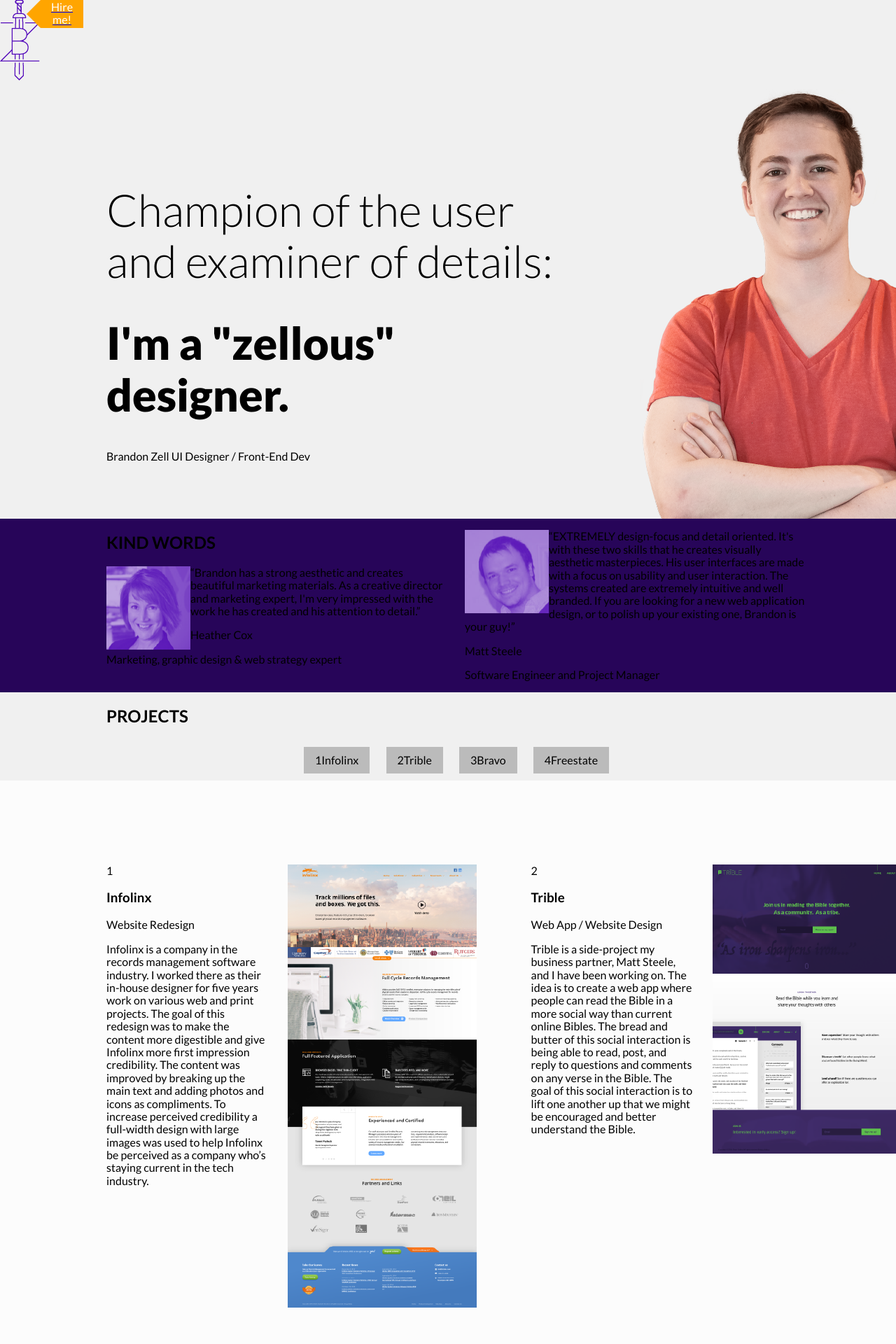
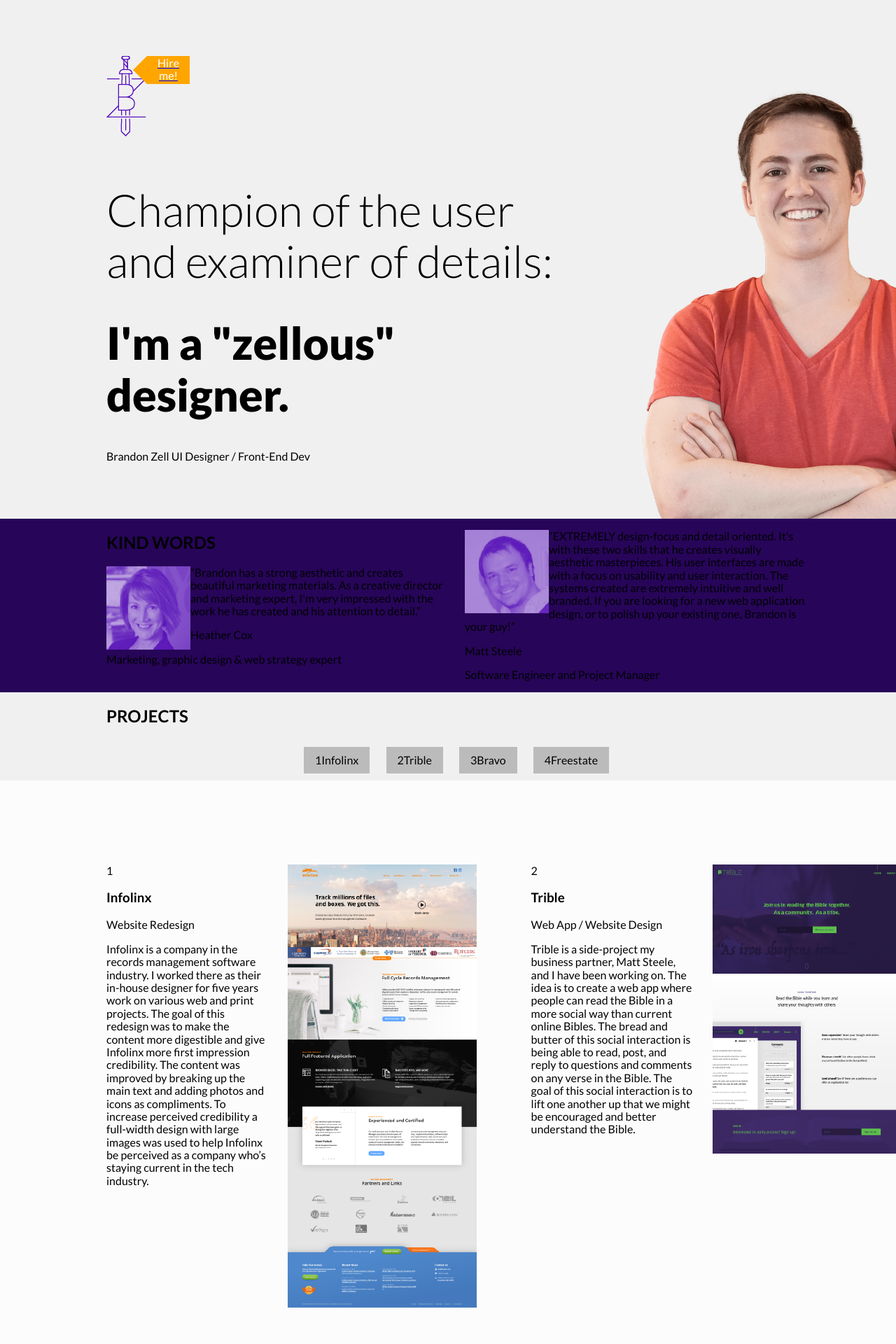
Before and after one commit to bzle/brandonz-me, a Jekyll site: the page built from index.html, in a window 1280 px wide. Shown: the top 1920 px of the page at 70% size. Built offline with Jekyll 4.4.1, drawn with Linux system fonts in a browser that asks for light colours; nearby versions of some CDN libraries.

Commit message:
Updated '/css/style.scss' via CloudCannon

```diff
--- a/css/style.scss
+++ b/css/style.scss
@@ -813,10 +813,10 @@ body {
 }
 header {
     position: absolute;
+    top: 80px;
+    left: calc(10vw + 24px);
 }
 .header__logo {
-    top: 80px;
-    left: calc(10vw + 24px);
 }
 .hero-section {
     background-color: #F0F0F0;
```
